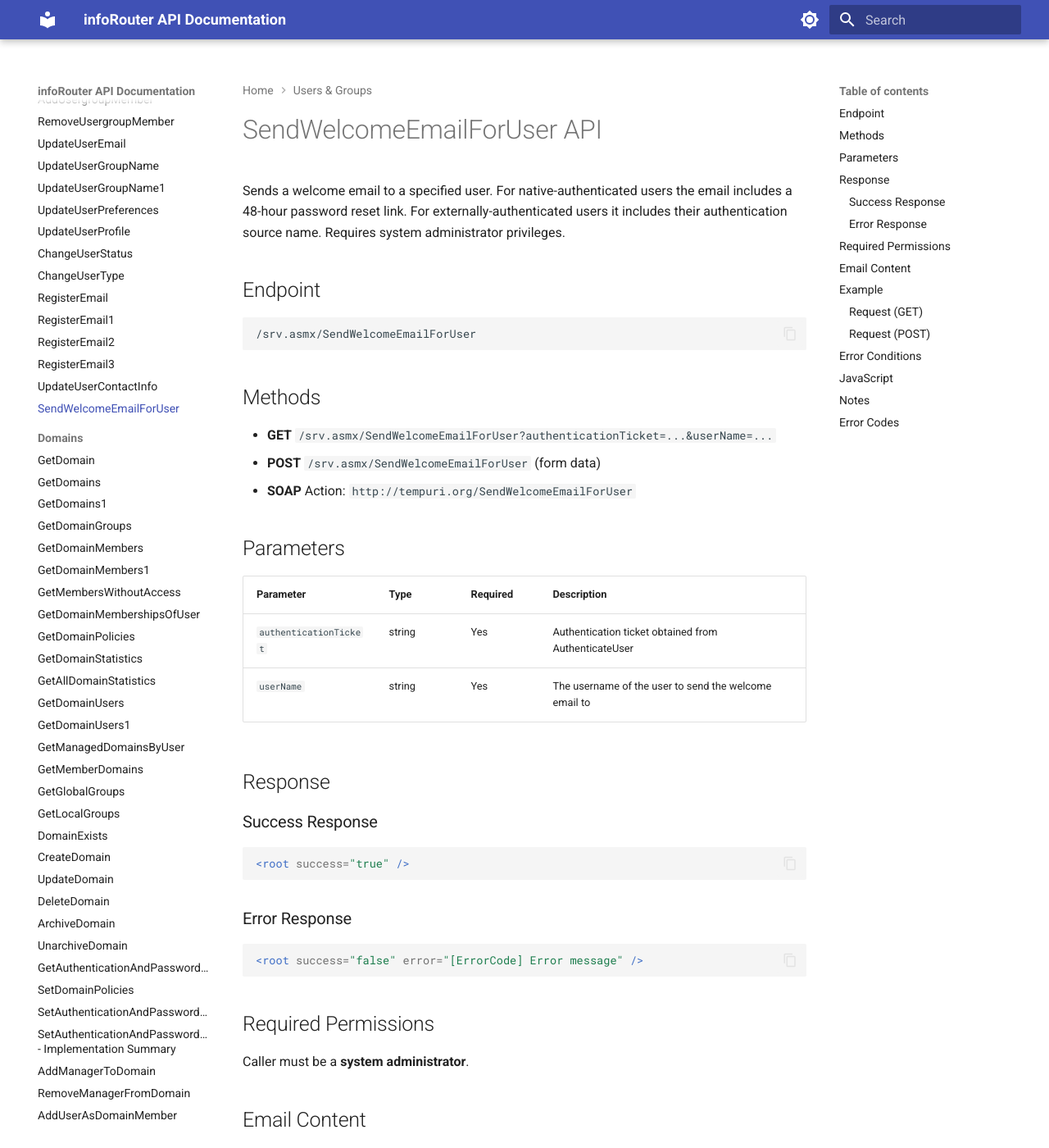
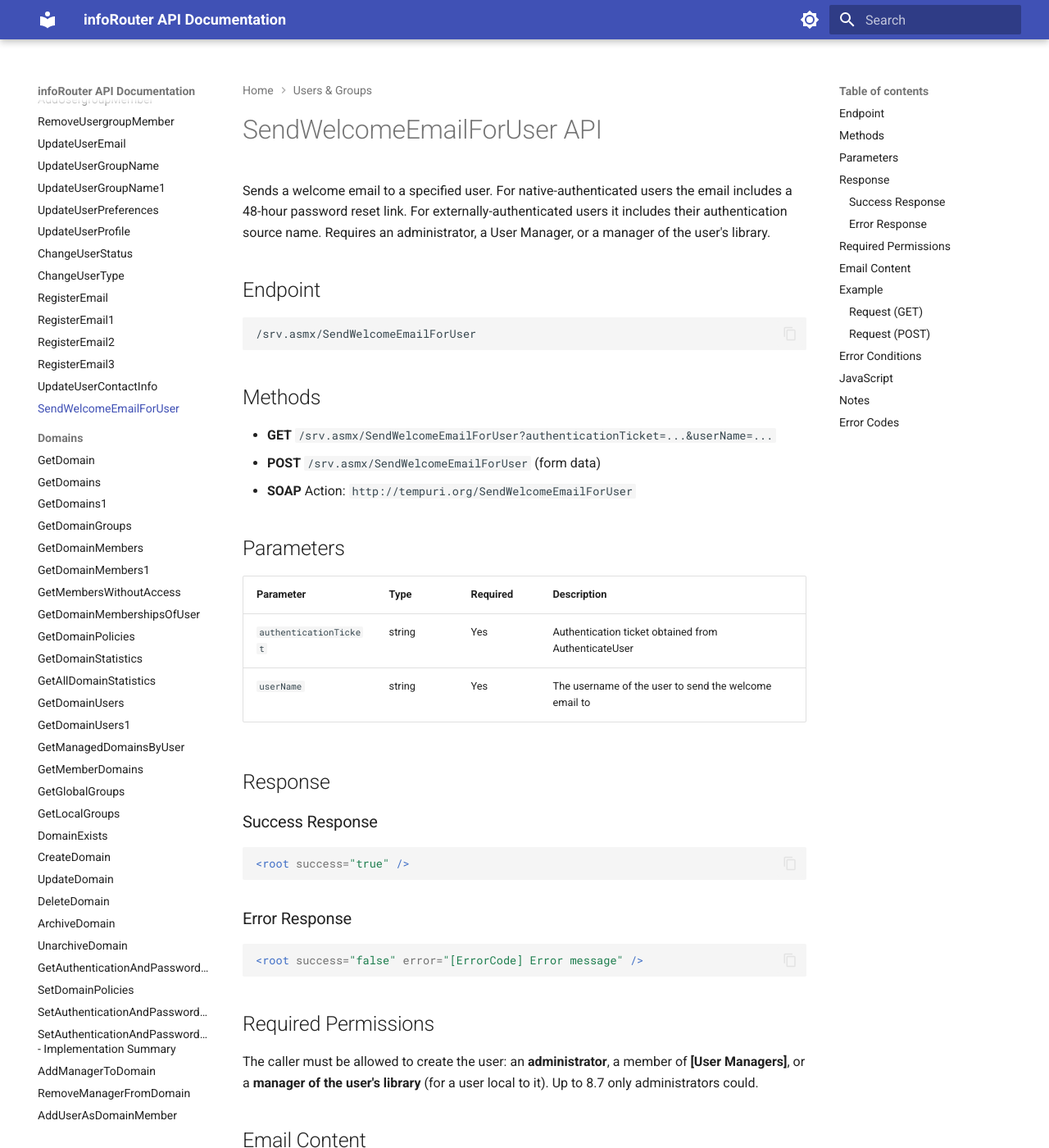
Before and after one commit to inforouter/apidocs, an MkDocs documentation site: the page built from docs/SendWelcomeEmailForUser.md, in a window 1280 px wide and 1400 px high. Shown: the whole window at 82% size. Built offline with MkDocs 1.6.1 and Material for MkDocs 9.7.7, drawn with Linux system fonts in a browser that asks for light colours; some of the changed text lies outside the part shown.

Commit message:
SendWelcomeEmailForUser: administrators, User Managers, the user's library managers
Co-Authored-By: Claude Opus 5.5 <noreply@anthropic.com>

```diff
--- a/docs/SendWelcomeEmailForUser.md
+++ b/docs/SendWelcomeEmailForUser.md
@@ -1,6 +1,6 @@
 # SendWelcomeEmailForUser API
 
-Sends a welcome email to a specified user. For native-authenticated users the email includes a 48-hour password reset link. For externally-authenticated users it includes their authentication source name. Requires system administrator privileges.
+Sends a welcome email to a specified user. For native-authenticated users the email includes a 48-hour password reset link. For externally-authenticated users it includes their authentication source name. Requires an administrator, a User Manager, or a manager of the user's library.
 
 ## Endpoint
 
@@ -35,7 +35,7 @@ Sends a welcome email to a specified user. For native-authenticated users the em
 
 ## Required Permissions
 
-Caller must be a **system administrator**.
+The caller must be allowed to create the user: an **administrator**, a member of **[User Managers]**, or a **manager of the user's library** (for a user local to it). Up to 8.7 only administrators could.
 
 ## Email Content
 
@@ -67,7 +67,7 @@ authenticationTicket=abc123&userName=jdoe
 
 | Condition | Error Message |
 |-----------|---------------|
-| Caller is not a system administrator | Only the system administrator can perform this operation |
+| Caller may not create the user | Access denied, naming the roles that may |
 | User not found | User does not exist |
 | User has no email address on file | User has no e-mail address on file |
 
@@ -111,7 +111,7 @@ The `errorCode` values this operation returns, checked against a running server:
 
 | `errorCode` | When |
 |---:|---|
-| `4030` | there is no ticket at all |
-| `4010` | the ticket is expired or unknown |
-| `4000` | no user by that name |
+| `4010` | the ticket is expired or unknown, or there is no ticket at all |
+| `4030` | the caller is not an administrator, a User Manager or a manager of the user's library |
+| `4041` | no user by that name |
 | `HTTP 400` | a required string parameter was empty; refused by model binding, so there is no error document |
```
Also changed, not shown: docs/AdministrativeRoles.md (+2 -2 lines).
